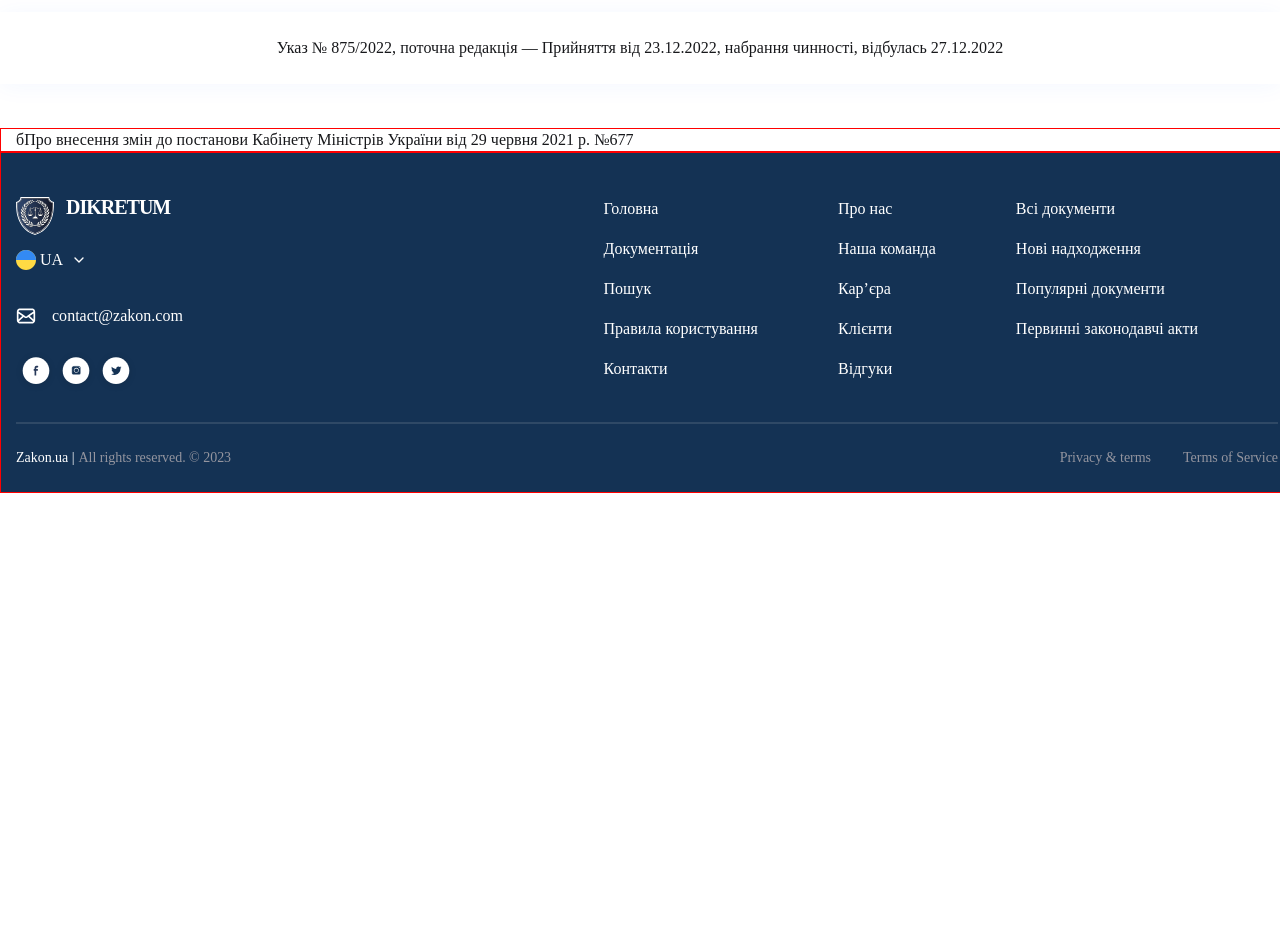
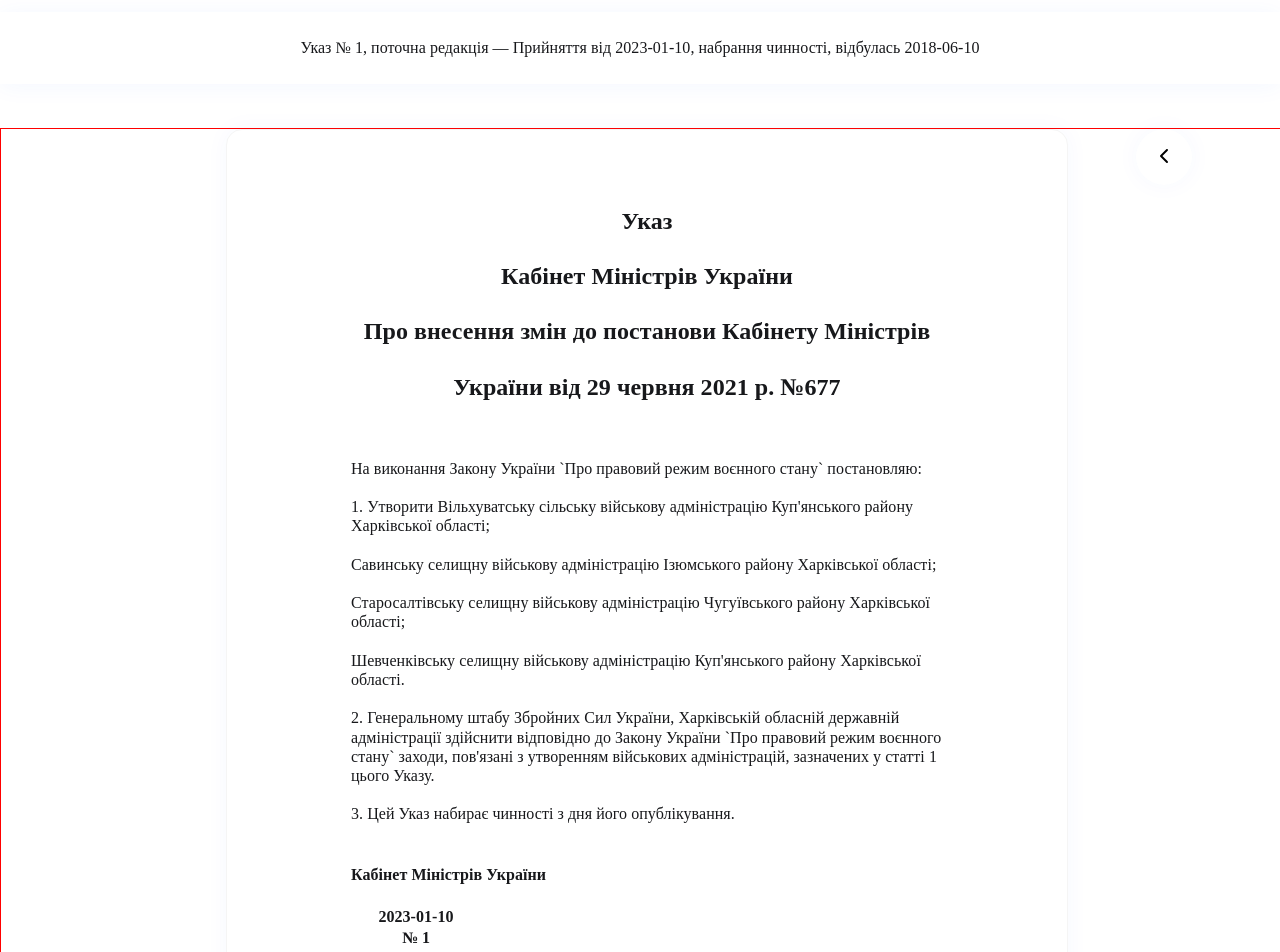
Before and after one commit to sonyaaat/localLaw, a Next.js app: page /1 in a window 1280 px wide. Shown: the part 540-1492 px from the top of the page. Before the commit the page ends 1033 px from the top, so only its background shows below. Built offline with nearby package versions, Linux system fonts and the light colour scheme.

Commit message:
Added layout and modal

```diff
--- /dev/null
+++ b/components/DetailsNav/DetailsNav.js
@@ -0,0 +1,17 @@
+import css from "./DetailsNav.module.css";
+export default function DetailsNav({changeMenu}) {
+  return (
+  <>
+   <div className={css.backdrop}>
+   </div>
+    <div className={css.mainContainer}>
+      <button className={css.crossButton} onClick={changeMenu}>
+        <svg className={css.svgCross}>
+          <use href={`/sprite.svg#icon-close`}></use>
+        </svg>
+      </button>
+
+   </div>
+  </>
+  );
+}
--- /dev/null
+++ b/components/DetailsNav/DetailsNav.module.css
@@ -0,0 +1,53 @@
+.mainContainer {
+
+  position: absolute;
+  /* top: 300px; */
+  right: 88px;
+  display: flex;
+  width: 392px;
+  height: 858px;
+  padding: 44px 24px;
+  flex-direction: column;
+  justify-content: center;
+  align-items: flex-start;
+
+  border-radius: 16px;
+  border: 1px solid var(--background-senary, #f5f8fe);
+  background: var(--color-6, #fff);
+  box-shadow: 0px 4px 40px 0px rgba(43, 89, 255, 0.08);
+  z-index: 100;
+}
+.svgCross {
+  width: 24px;
+  height: 24px;
+  margin-bottom: 20px;
+  cursor: pointer;
+}
+.svgCross:hover,
+.svgCross:focus {
+  fill: var(--brand-primary-dark);
+}
+.crossButton {
+    position: absolute;
+    top: 44px;
+    right: 24px;
+  display: flex;
+  margin-left: auto;
+  background-color: transparent;
+  border: none;
+
+}
+.backdrop {
+    position: fixed;
+    top: 0;
+    left: 0;
+    width: 100%;
+    height: 100%;
+    background-color: rgba(0, 0, 0, 0.2);
+    transition: opacity 250ms cubic-bezier(0.4, 0, 0.2, 1);
+    z-index: 7;
+    opacity: 1;
+}
+.relative{
+    position: relative;
+}
--- a/components/DocDetails/DocDetails.js
+++ b/components/DocDetails/DocDetails.js
@@ -1,17 +1,60 @@
-import css from "./DocDetails.module.css"
-export default function DocDetails({document}){
-    return(
-       <>
-       <div className={css.headerWrapper}>
+"use client"
+import React, { useState } from "react";
+import css from "./DocDetails.module.css";
+import ModalNav from "../ModalNav/ModalNav";
+import DetailsNav from "../DetailsNav/DetailsNav";
+export default function DocDetails({ document }) {
+    const [isMenuOpen, setIsMenuOpen] = useState(false);
+    const changeMenu = () => {
+        setIsMenuOpen((prev) => !prev);
+      };
+  function formatContentWithLineBreaks(content) {
+    const lines = content.split("\n");
+    const formattedLines = lines.map((line, index) => (
+      <React.Fragment key={index}>
+        {line}
+        <br />
+        <br />
+      </React.Fragment>
+    ));
+    return formattedLines;
+  }
+  const formattedContent = formatContentWithLineBreaks(document.text);
+  return (
+    <div className={isMenuOpen && `${css.backgroundModalOpen}`}>
+      <div className={css.headerWrapper}>
         <h1 className={css.header}>{document.name}</h1>
-       </div>
-       <div className={css.topWrapper}>
-        <p className={css.topTitle}>Указ № 875/2022, поточна редакція — Прийняття від 23.12.2022, набрання чинності, відбулась 27.12.2022</p>
-       </div>
-        <div className="container">
-        {document.name}
+      </div>
+      <div className={css.topWrapper}>
+        <p className={css.topTitle}>
+          Указ № {document.number}, поточна редакція — Прийняття від{" "}
+          {document.acceptDate}, набрання чинності, відбулась{" "}
+          {document.effectiveDate}
+        </p>
+      </div>
+      {formattedContent && (
+        <div className={`container ${css.container}`}>
+          <div className={css.mainWrapper}>
+            <h2 className={css.title}>
+              Указ <br /> {document.publisher} <br /> {document.name}
+            </h2>
+            <p className={css.mainText}>{formattedContent}</p>
+            <p className={css.publisherContent}> {document.publisher}</p>
+            <div className={css.bottomContent}>
+              <p> {document.acceptDate}</p>
+              <p> № {document.number}</p>
+            </div>
+          </div>
+          {!isMenuOpen && (
+          <button className={css.openMenuBtn} onClick={changeMenu}>
+            <svg className={css.openSvg}>
+              <use href={`/sprite.svg#icon-left`}></use>
+            </svg>
+          </button>
+        )}
+        {isMenuOpen && <DetailsNav changeMenu={changeMenu}/>}
         </div>
-       </>
-
-    )
+      )}
+    </div>
+  );
 }
--- a/components/DocDetails/DocDetails.module.css
+++ b/components/DocDetails/DocDetails.module.css
@@ -1,34 +1,122 @@
-.headerWrapper{
+.headerWrapper {
   padding-top: 16px;
   padding-bottom: 60px;
-background: linear-gradient(180deg,  rgba(0, 0, 0, 0.00),rgba(0, 75, 70, 0.15) 0%, 100%);
+  background: linear-gradient(
+    180deg,
+    rgba(0, 0, 0, 0),
+    rgba(0, 75, 70, 0.15) 0%,
+    100%
+  );
   max-width: 942px;
   margin: 0 auto;
 }
-.header{
+.container{
+    display: flex;
+}
+.header {
   color: var(--text-primary);
   text-align: center;
-font-family: 'Merriweather',serif;
+  font-family: "Merriweather", serif;
   font-size: 32px;
   font-style: normal;
   font-weight: 700;
   line-height: 150%;
 }
-.topWrapper{
+.topWrapper {
   padding: 24px 88px;
   justify-content: center;
   align-items: center;
-background: var(--background-octonary, #FFF);
+  background: var(--background-octonary, #fff);
   box-shadow: 0px 2px 25px 0px rgba(43, 89, 255, 0.05);
   margin-bottom: 44px;
 }
-.topTitle{
+.topTitle {
   color: var(--text-primary);
   text-align: center;
-font-family: 'Merriweather',serif;
+  font-family: "Merriweather", serif;
   font-size: 16px;
   font-style: normal;
   font-weight: 400;
   line-height: 150%;
+}
+.mainWrapper {
+  padding: 64px 124px;
+  width: 842px;
+  border-radius: 16px;
+  border: 1px solid #f5f5f5;
+  background: var(--background-octonary, #fff);
+
+  box-shadow: 0px 0px 25px 0px rgba(43, 89, 255, 0.04);
+  margin: 0 auto;
+
+  margin-bottom: 150px;
+  /* text-align: center;  */
 
 }
+.title{
+    text-align: center;
+    color: var(--text-primary, #17181B);
+/* font-family: Times New Roman; */
+font-size: 24px;
+font-style: normal;
+font-weight: 700;
+line-height: 230%; /* 24px */
+margin: 0 auto;
+margin-bottom: 44px;
+}
+.mainText{
+    color: var(--text-primary, #17181B);
+font-family: Times New Roman;
+font-size: 16px;
+font-style: normal;
+font-weight: 400;
+line-height: 120% ;
+
+margin-bottom: 24px;
+}
+.publisherContent{
+    color: var(--text-primary, #17181B);
+font-family: Times New Roman;
+font-size: 16px;
+font-style: normal;
+font-weight: 700;
+line-height: 100%;
+margin-bottom: 24px;
+}
+.bottomContent{
+    width: 130px;
+    text-align: center;
+    color: var(--text-primary, #17181B);
+font-family: Times New Roman;
+font-size: 16px;
+font-style: normal;
+font-weight: 700;
+line-height: 130%;
+}
+.openSvg {
+    width: 24px;
+    height: 24px;
+  }
+.openMenuBtn {
+    position: absolute;
+    right: 88px;
+    width: 56px;
+    height: 56px;
+    cursor: pointer;
+
+    box-shadow: 0px 0px 25px 0px rgba(43, 89, 255, 0.04);
+    background-color: white;
+    border-radius: 50%;
+    border: none;
+
+    margin-left: auto;
+  }
+  .openMenuBtn:hover,
+  .openMenuBtn:focus .openSvg {
+    fill: var(--brand-primary-dark);
+  }
+  /* .backgroundModalOpen{
+    overflow: hidden;
+    background: var(--background-quaternary, #9CA3AF);
+    opacity: 0.17;
+  } */
--- a/public/data.json
+++ b/public/data.json
@@ -1,14 +1,14 @@
 [
   {
     "id": 1,
-    "name": "бПро внесення змін до постанови Кабінету Міністрів України від 29 червня 2021 р. №677",
+    "name": "Про внесення змін до постанови Кабінету Міністрів України від 29 червня 2021 р. №677",
     "publisher": "Кабінет Міністрів України",
     "number": 1,
     "acceptDate": "2023-01-10",
     "effectiveDate": "2018-06-10",
     "terminationMatter": "123-123",
     "revisionDate": "2017-01-12",
-    "text":"На виконання Закону України `Про правовий режим воєнного стану` постановляю: Утворити Вільхуватську сільську військову адміністрацію Куп'янського району Харківської області; Савинську селищну військову адміністрацію Ізюмського району Харківської області; Старосалтівську селищну військову адміністрацію Чугуївського району Харківської області; Шевченківську селищну військову адміністрацію Куп'янського району Харківської області. 2. Генеральному штабу Збройних Сил України, Харківській обласній державній адміністрації здійснити відповідно до Закону України `Про правовий режим воєнного стану` заходи, пов'язані з утворенням військових адміністрацій, зазначених у статті 1 цього Указу. 3. Цей Указ набирає чинності з дня його опублікування.",
+    "text":"На виконання Закону України `Про правовий режим воєнного стану` постановляю: \n 1. Утворити Вільхуватську сільську військову адміністрацію Куп'янського району Харківської області; \n Савинську селищну військову адміністрацію Ізюмського району Харківської області; \n Старосалтівську селищну військову адміністрацію Чугуївського району Харківської області; \n Шевченківську селищну військову адміністрацію Куп'янського району Харківської області. \n 2. Генеральному штабу Збройних Сил України, Харківській обласній державній адміністрації здійснити відповідно до Закону України `Про правовий режим воєнного стану` заходи, пов'язані з утворенням військових адміністрацій, зазначених у статті 1 цього Указу. \n 3. Цей Указ набирає чинності з дня його опублікування.",
     "revisionNumber":5
   },
 
```
Also changed, not shown: app/fonts.js (line endings or trailing spaces). Lines whose indentation alone changed are shown as unchanged.
